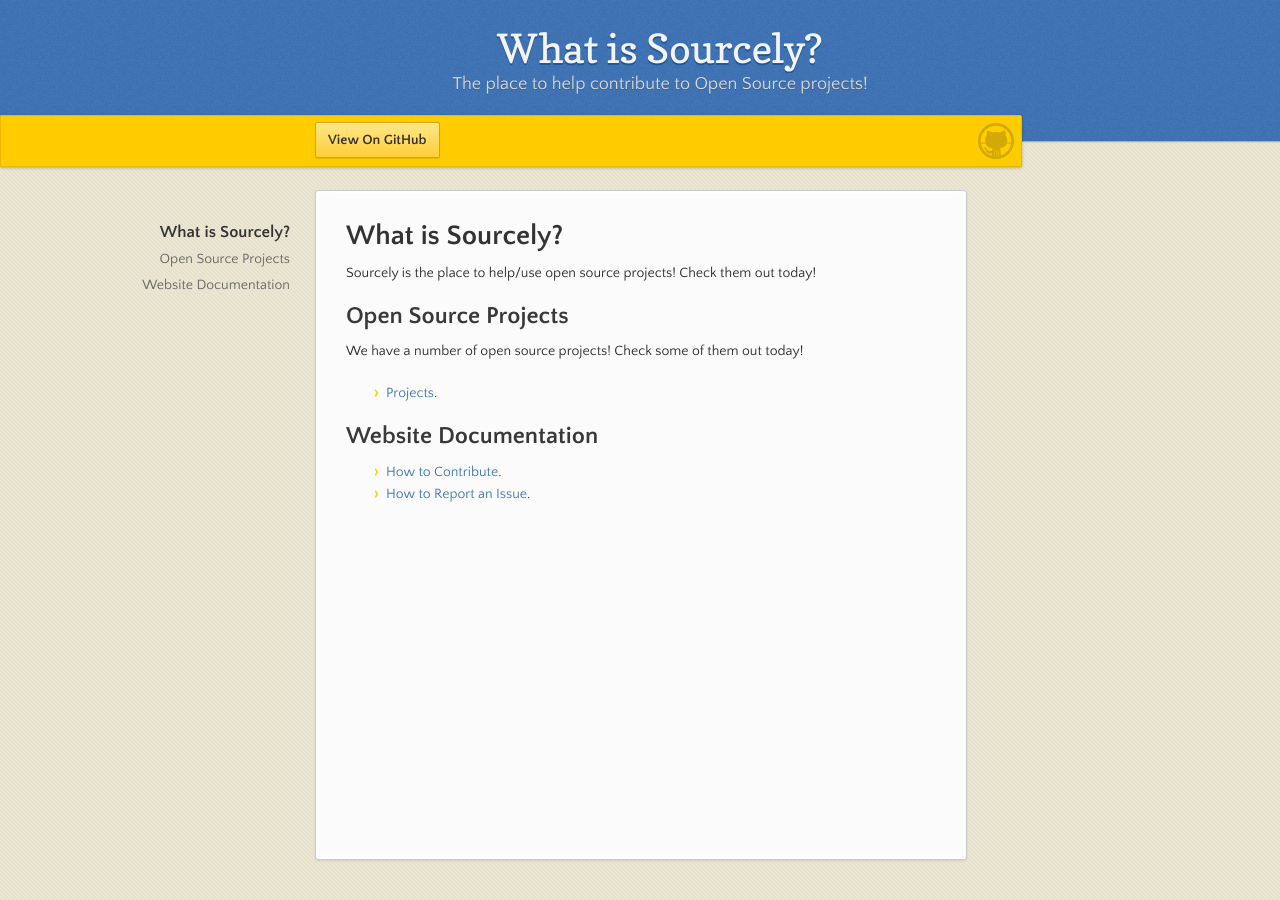
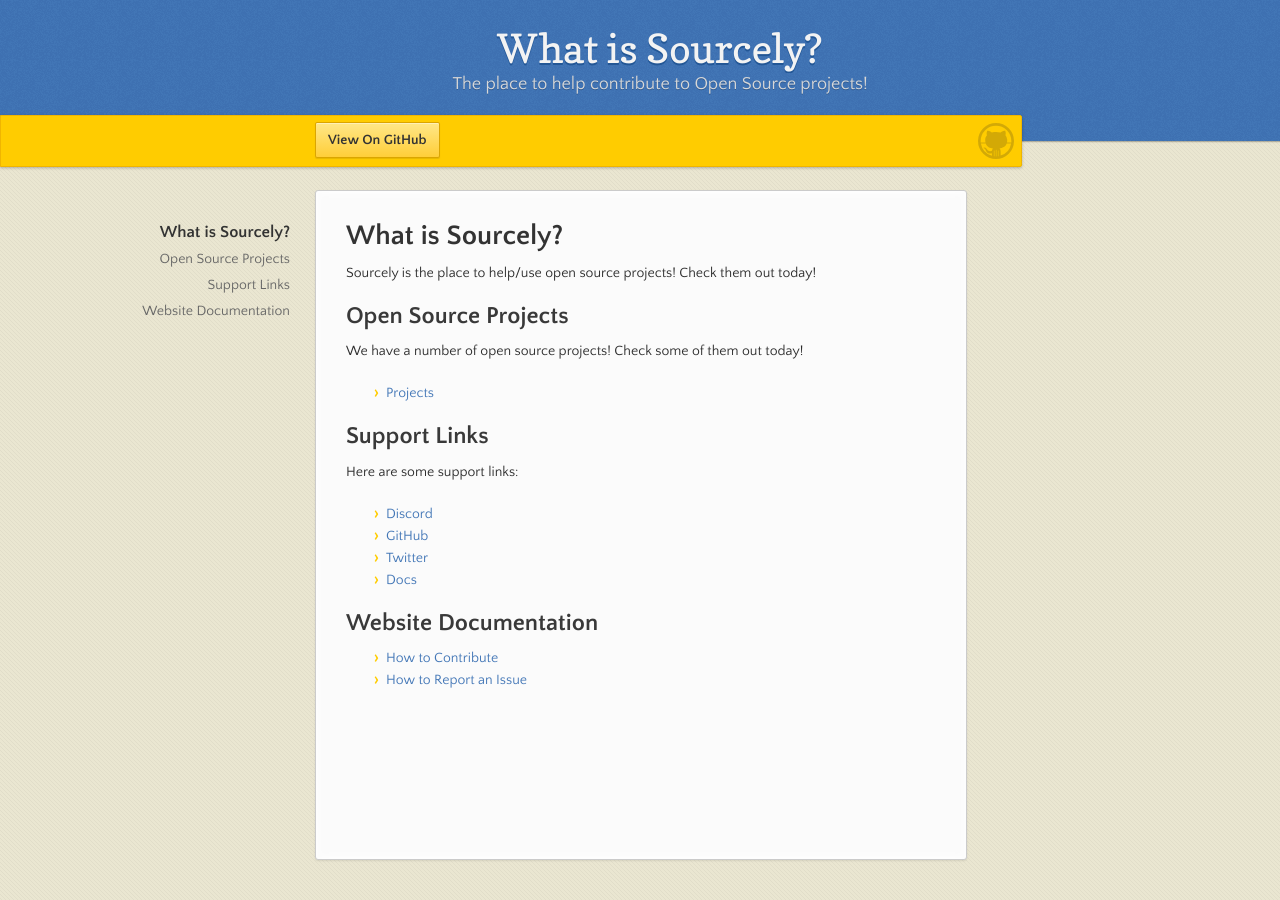
Before and after one commit to BenjaminJForster/sourcelyofficial.github.io, a Jekyll site: the page built from index.md, in a window 1280 px wide. Built offline with Jekyll 4.4.1, drawn with Linux system fonts in a browser that asks for light colours; our own code applies the rules of GitHub Pages for plain Markdown files.

Commit message:
Update index.md

```diff
--- a/index.md
+++ b/index.md
@@ -11,9 +11,18 @@ Sourcely is the place to help/use open source projects! Check them out today!
 
 We have a number of open source projects! Check some of them out today!
 
-- [Projects](./projects.html).
+- [Projects](./projects.html)
+
+## Support Links
+
+Here are some support links:
+
+- [Discord](https://discord.gg/bcr4yNH)
+- [GitHub](https://github.com/SourcelyOfficial)
+- [Twitter](https://twitter.com/sourcelyoff)
+- [Docs](#website-documentation)
 
 ## Website Documentation
 
-- [How to Contribute](./docs/contribute.html).
-- [How to Report an Issue](./docs/issue.html).
+- [How to Contribute](./docs/contribute.html)
+- [How to Report an Issue](./docs/issue.html)
```
